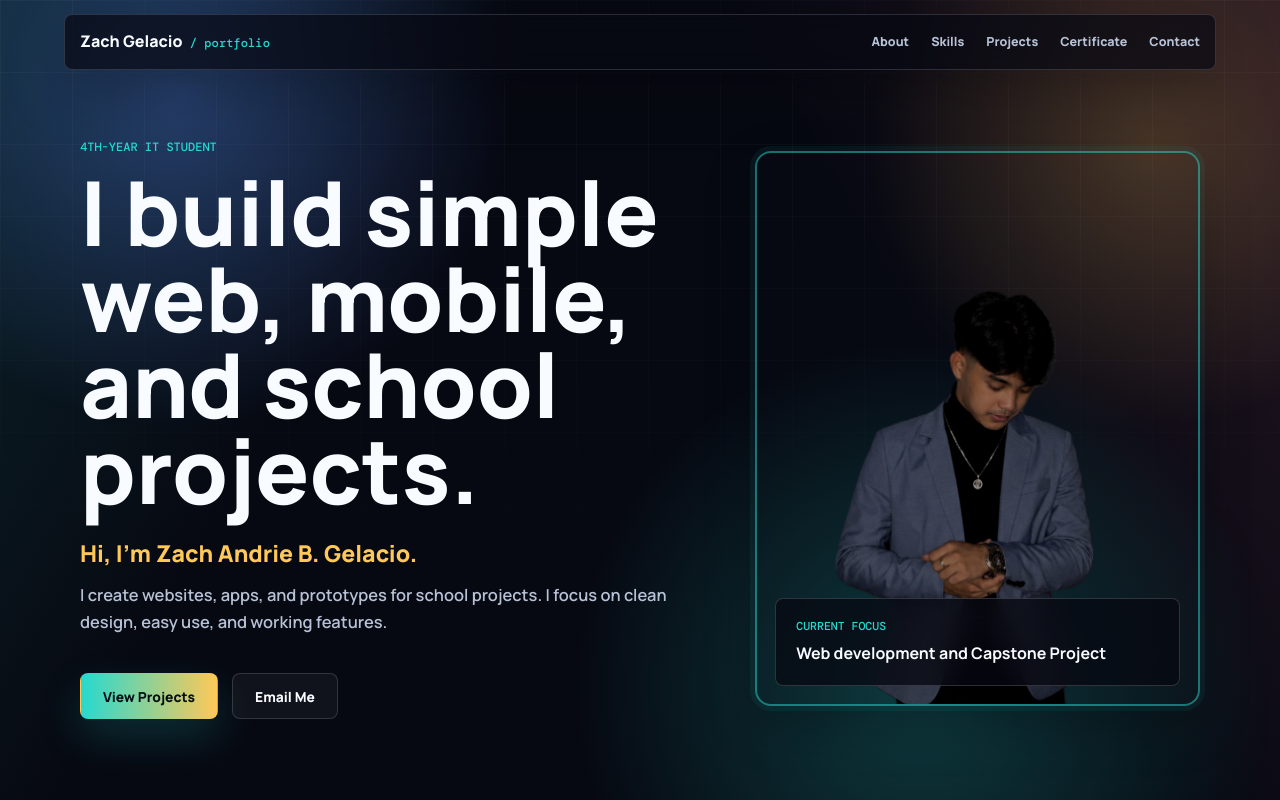
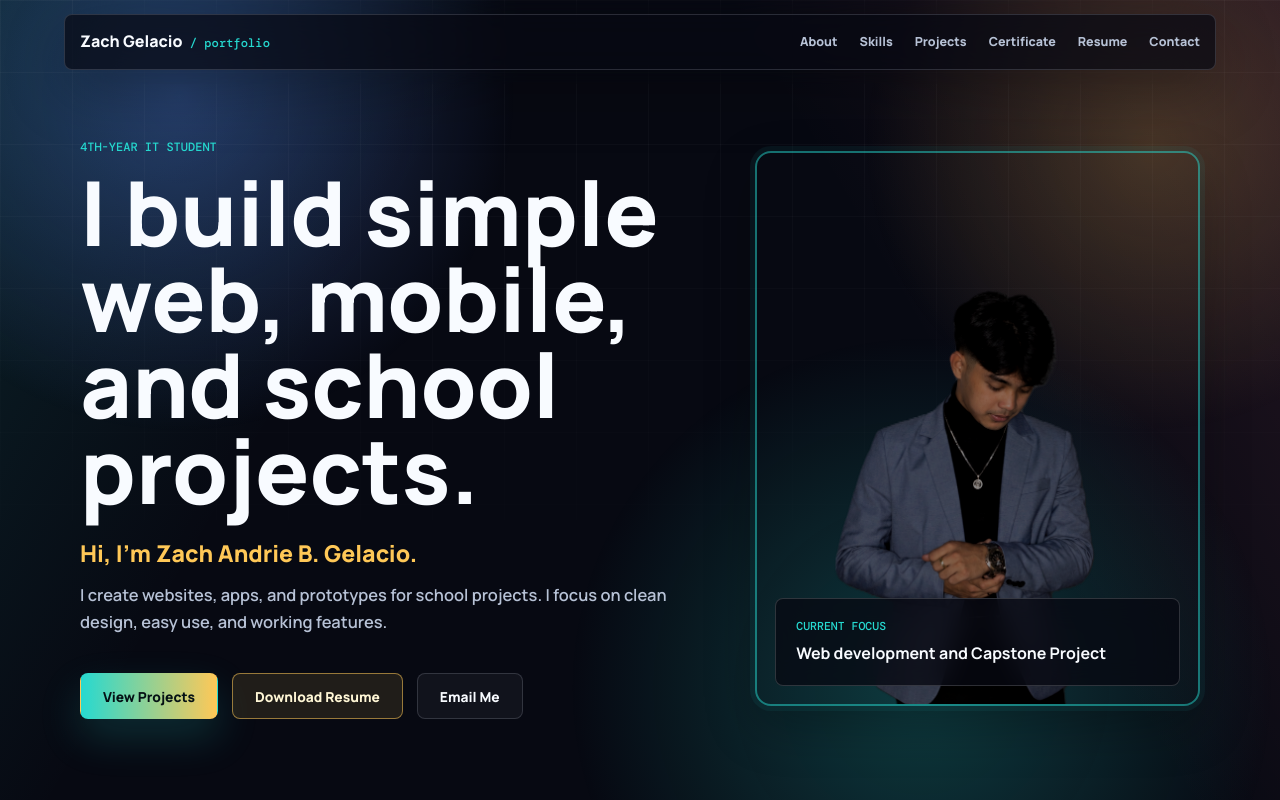
Before and after one commit to nubie69/Portfolio, a website: page index.html in a window 1280 px wide. Shown: the top 800 px of the page. Drawn offline with nearby package versions, Linux system fonts and the light colour scheme.

Commit message:
Added Resume

```diff
--- a/index.html
+++ b/index.html
@@ -18,6 +18,7 @@
       <a href="#skills">Skills</a>
       <a href="#projects">Projects</a>
       <a href="#certificates">Certificate</a>
+      <a href="assets/resume/Zach-Gelacio-Resume.pdf" download="Zach-Andrie-Gelacio-Resume.pdf" target="_blank">Resume</a>
       <a href="#contact">Contact</a>
     </nav>
   </header>
@@ -31,6 +32,7 @@
         <p>I create websites, apps, and prototypes for school projects. I focus on clean design, easy use, and working features.</p>
         <div class="hero-actions">
           <a class="button primary" href="#projects">View Projects</a>
+          <a class="button accent" href="assets/resume/Zach-Gelacio-Resume.pdf" download="Zach-Andrie-Gelacio-Resume.pdf">Download Resume</a>
           <a class="button ghost" href="mailto:2301101807@student.buksu.edu.ph">Email Me</a>
         </div>
       </div>
@@ -389,6 +391,7 @@
         <a href="https://www.linkedin.com/in/zach-andrie-gelacio-a98891422  /" target="_blank">LinkedIn</a>
         <a href="https://github.com/nubie69" target="_blank">GitHub</a>
         <a href="https://www.facebook.com/zach.gelacio.7" target="_blank">Facebook</a>
+        <a href="assets/resume/Zach-Gelacio-Resume.pdf" download="Zach-Andrie-Gelacio-Resume.pdf">Resume</a>
         <a href="mailto:2301101807@student.buksu.edu.ph" target="_blank">Email</a>
       </div>
     </section>
@@ -410,6 +413,7 @@
       <a href="#skills">Skills</a>
       <a href="#projects">Projects</a>
       <a href="#certificates">Certificate</a>
+      <a href="assets/resume/Zach-Gelacio-Resume.pdf" download="Zach-Andrie-Gelacio-Resume.pdf">Resume</a>
       <a href="#contact">Contact</a>
     </nav>
     <span>&copy; 2026 Zach Andrie B. Gelacio. All rights reserved.</span>
--- a/styles.css
+++ b/styles.css
@@ -214,6 +214,12 @@ h1 {
   color: #051014;
   background: linear-gradient(90deg, var(--cyan), var(--amber));
   box-shadow: 0 18px 42px rgba(38, 217, 208, 0.18);
+}
+
+.button.accent {
+  border-color: rgba(255, 200, 87, 0.54);
+  color: #fff7d6;
+  background: rgba(255, 200, 87, 0.1);
 }
 
 .button.ghost {
```
Also changed, not shown: README.md, 2 other files.
